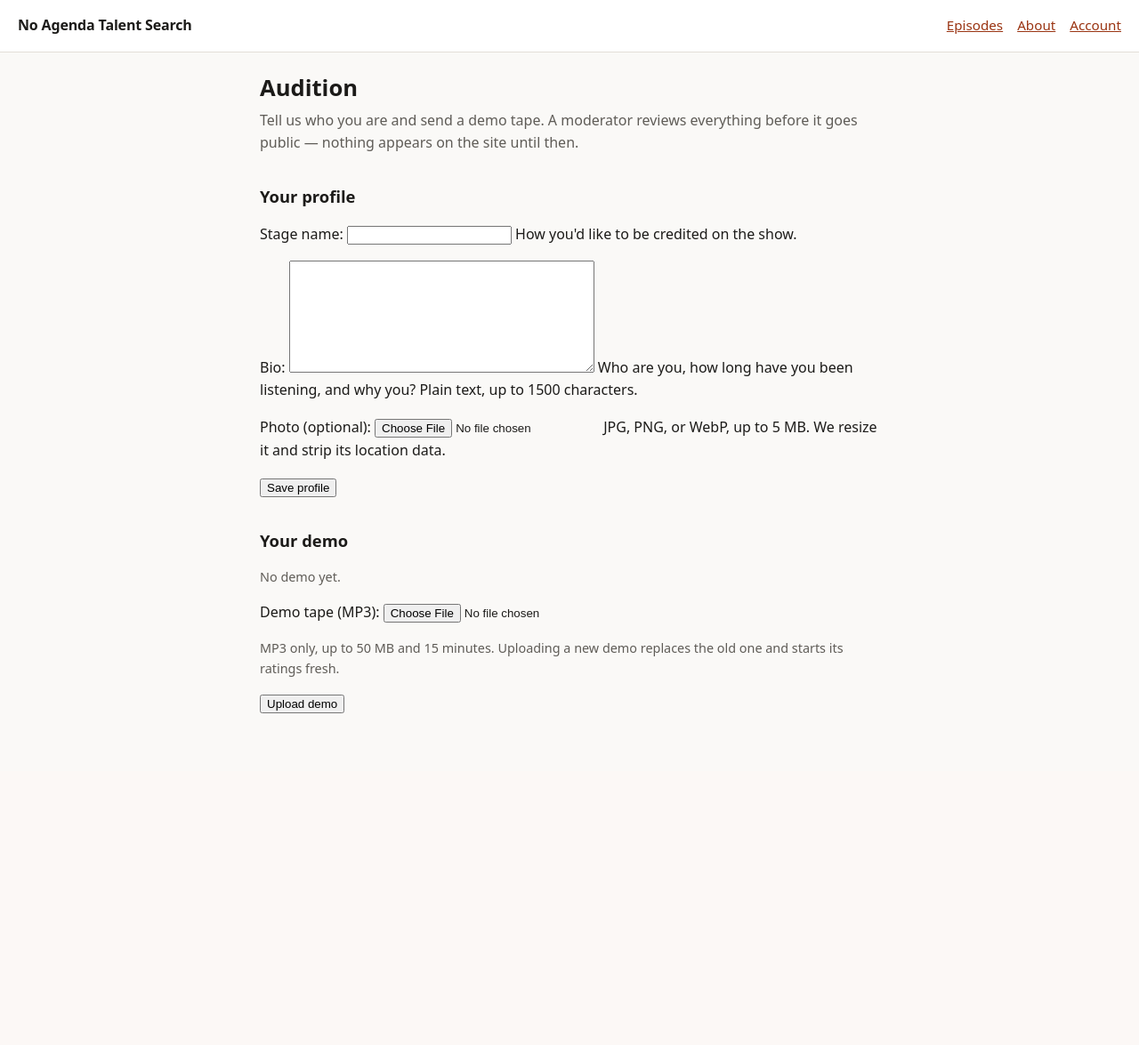
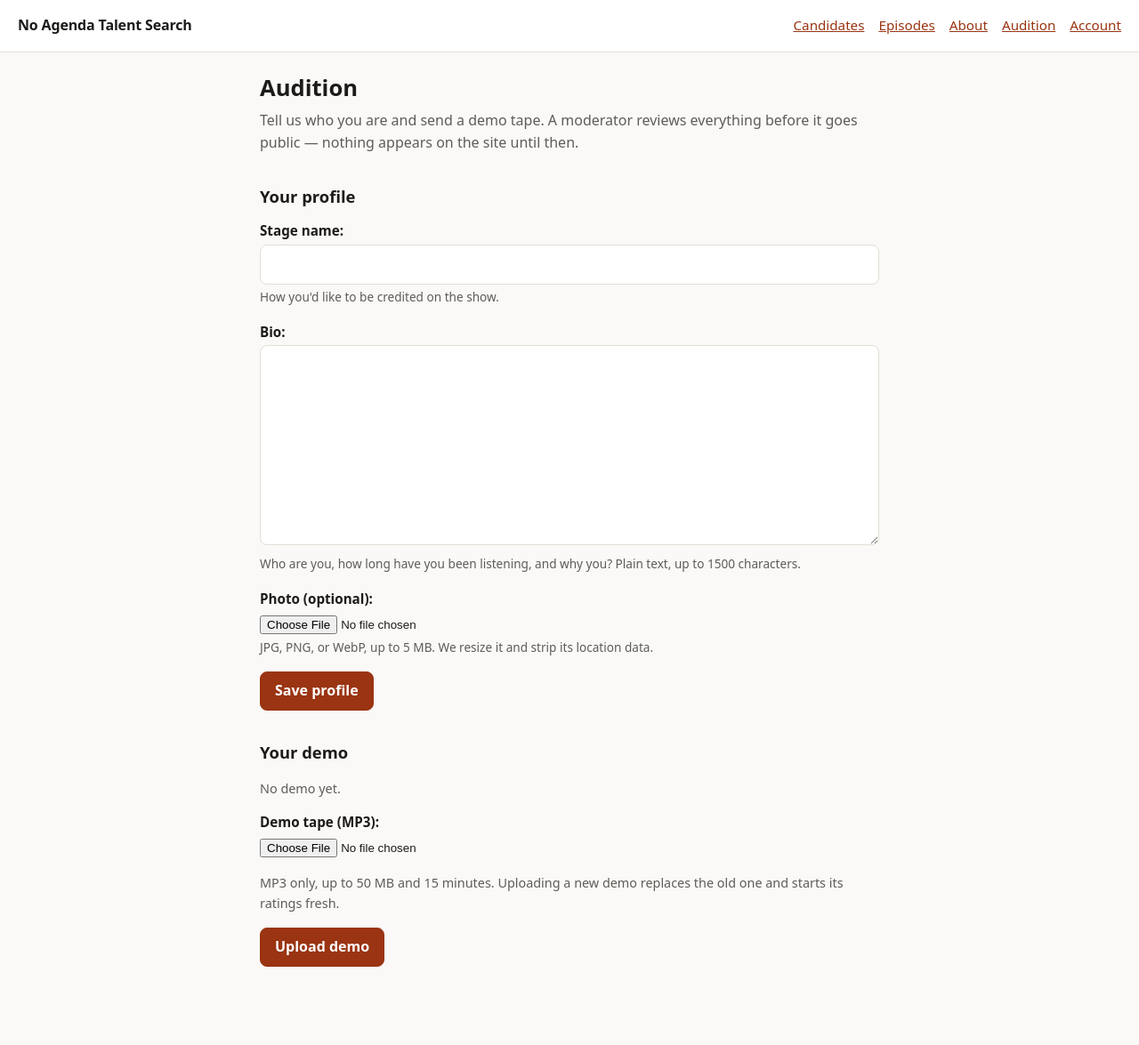
Before and after one commit to wavedingo/noagenda-talentsearch, a Django app: page /audition/ in a window 1280 px wide. Shown: the whole page at 89% size. Before the commit the page ends 802 px from the top, so only its background shows below. Run offline with Django 5.2, Linux system fonts and the light colour scheme; the visitor is signed in with stand-in values (Sample User, id 1); data comes from the database, SQL or seed files in the repository; data that the repository does not hold is empty; some libraries are stand-ins or nearby versions.

Commit message:
Add the audition CTA, candidate nav, and form styling
Co-Authored-By: Claude Opus 5 <noreply@anthropic.com>

```diff
--- a/static/css/site.css
+++ b/static/css/site.css
@@ -9,6 +9,8 @@
   --ink-soft: #5f5c57;
   --line: #e2ded7;
   --accent: #9a3412;
+  --ok: #2f6f4f;
+  --bad: #a13333;
   --radius: 10px;
 }
 
@@ -20,6 +22,8 @@
     --ink-soft: #a9a49b;
     --line: #33312c;
     --accent: #f4a261;
+    --ok: #7bbf95;
+    --bad: #e78585;
   }
 }
 
@@ -168,3 +172,164 @@ h2 { font-size: 1.15rem; margin: 2rem 0 0.75rem; }
   margin-top: 2rem;
   font-size: 0.95rem;
 }
+
+/* Messages */
+
+.messages {
+  list-style: none;
+  margin: 0 0 1.5rem;
+  padding: 0;
+  display: grid;
+  gap: 0.5rem;
+}
+
+.message {
+  padding: 0.7rem 0.9rem;
+  border-radius: var(--radius);
+  border: 1px solid var(--line);
+  background: var(--surface);
+  font-size: 0.95rem;
+}
+
+.message-success { border-color: var(--ok); color: var(--ok); }
+.message-error { border-color: var(--bad); color: var(--bad); }
+
+/* Candidates */
+
+.candidate-grid {
+  list-style: none;
+  margin: 0;
+  padding: 0;
+  display: grid;
+  gap: 0.75rem;
+}
+
+.candidate-card {
+  display: flex;
+  gap: 1rem;
+  align-items: center;
+  padding: 0.85rem;
+  background: var(--surface);
+  border: 1px solid var(--line);
+  border-radius: var(--radius);
+}
+
+.candidate-photo {
+  width: 72px;
+  height: 72px;
+  flex: none;
+  border-radius: 50%;
+  object-fit: cover;
+  background: var(--line);
+}
+
+.candidate-body { min-width: 0; }
+
+.candidate-name {
+  margin: 0 0 0.15rem;
+  font-size: 1.05rem;
+  font-weight: 600;
+}
+
+.candidate-name a { text-decoration: none; color: var(--ink); }
+.candidate-name a:hover { color: var(--accent); }
+
+.candidate-snippet { margin: 0.25rem 0 0; }
+
+.candidate-detail-head {
+  display: flex;
+  gap: 1.25rem;
+  align-items: flex-start;
+  flex-wrap: wrap;
+}
+
+.candidate-detail-photo {
+  width: 160px;
+  height: 160px;
+  border-radius: 50%;
+  object-fit: cover;
+  background: var(--line);
+}
+
+.candidate-bio { white-space: pre-wrap; }
+
+.sort-bar { margin-top: 0; }
+
+audio {
+  width: 100%;
+  max-width: 34rem;
+  margin: 0.25rem 0 0.5rem;
+}
+
+/* Audition workspace */
+
+.cta { font-size: 1.1rem; font-weight: 600; margin: 1.25rem 0 0.25rem; }
+
+.status-line {
+  padding: 0.7rem 0.9rem;
+  border-radius: var(--radius);
+  border: 1px solid var(--line);
+  background: var(--surface);
+  margin: 0 0 1rem;
+}
+
+.status-live { border-color: var(--ok); }
+.status-pending { border-color: var(--line); }
+.status-rejected { border-color: var(--bad); }
+
+.preview-banner { border: 1px dashed var(--line); padding: 0.6rem 0.8rem; border-radius: var(--radius); }
+
+.stacked-form { margin: 0 0 1.5rem; }
+
+.stacked-form p { margin: 0 0 1rem; }
+
+.stacked-form label {
+  display: block;
+  font-weight: 600;
+  font-size: 0.95rem;
+  margin-bottom: 0.2rem;
+}
+
+.stacked-form input[type="text"],
+.stacked-form input[type="email"],
+.stacked-form textarea {
+  width: 100%;
+  padding: 0.55rem 0.65rem;
+  font: inherit;
+  color: var(--ink);
+  background: var(--surface);
+  border: 1px solid var(--line);
+  border-radius: 8px;
+}
+
+.stacked-form .helptext {
+  display: block;
+  color: var(--ink-soft);
+  font-size: 0.85rem;
+  margin-top: 0.2rem;
+}
+
+.stacked-form ul.errorlist {
+  list-style: none;
+  margin: 0 0 0.35rem;
+  padding: 0;
+  color: var(--bad);
+  font-size: 0.9rem;
+}
+
+button {
+  font: inherit;
+  font-weight: 600;
+  padding: 0.5rem 1rem;
+  color: var(--surface);
+  background: var(--accent);
+  border: 1px solid var(--accent);
+  border-radius: 8px;
+  cursor: pointer;
+}
+
+.button-quiet {
+  color: var(--ink-soft);
+  background: transparent;
+  border-color: var(--line);
+}
--- a/templates/base.html
+++ b/templates/base.html
@@ -10,9 +10,11 @@
   <header class="site-header">
     <a class="site-title" href="{% url 'core:home' %}">No Agenda Talent Search</a>
     <nav class="site-nav">
+      <a href="{% url 'candidates:list' %}">Candidates</a>
       <a href="{% url 'episodes:list' %}">Episodes</a>
       <a href="{% url 'core:about' %}">About</a>
       {% if user.is_authenticated %}
+        <a href="{% url 'candidates:audition' %}">Audition</a>
         <a href="{% url 'accounts:account' %}">Account</a>
       {% else %}
         <a href="{% url 'accounts:request_link' %}">Log in</a>
@@ -20,6 +22,13 @@
     </nav>
   </header>
   <main class="site-main">
+    {% if messages %}
+      <ul class="messages">
+        {% for message in messages %}
+          <li class="message message-{{ message.tags }}">{{ message }}</li>
+        {% endfor %}
+      </ul>
+    {% endif %}
     {% block content %}{% endblock %}
   </main>
 </body>
```
Also changed, not shown: core/views.py (+10 -1 lines), templates/core/home.html (+31 -0 lines).
